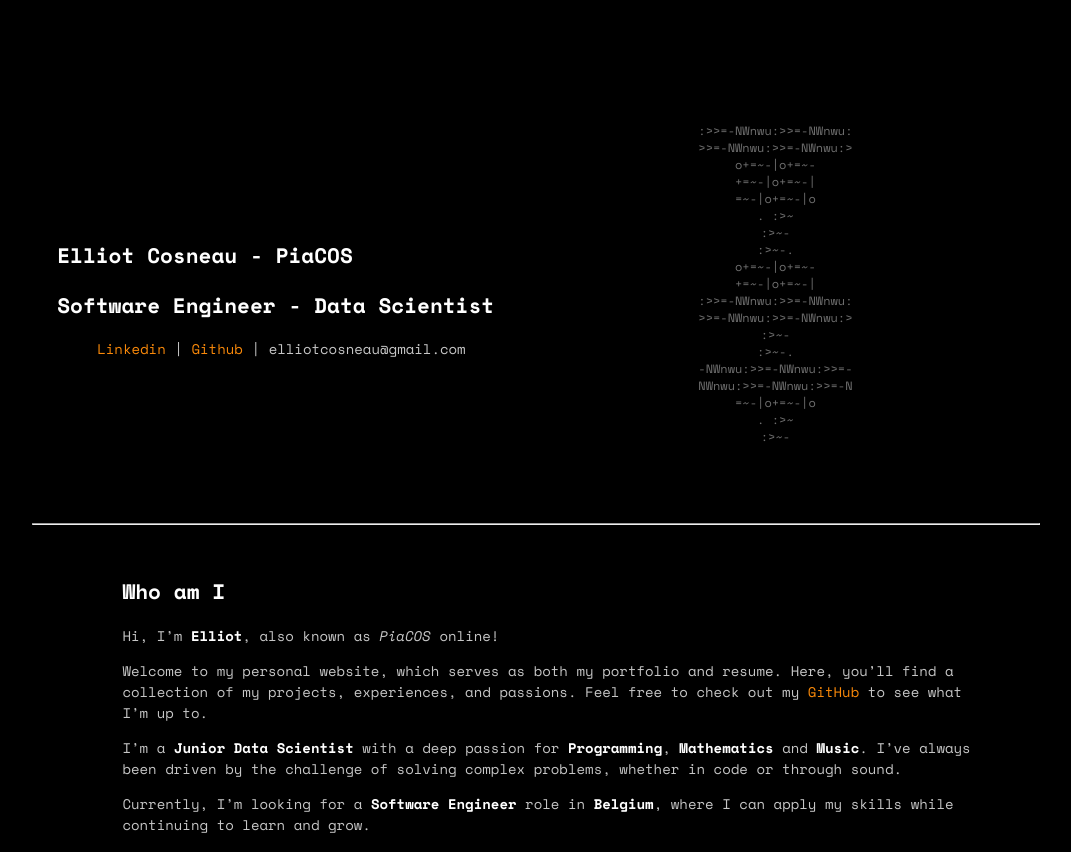
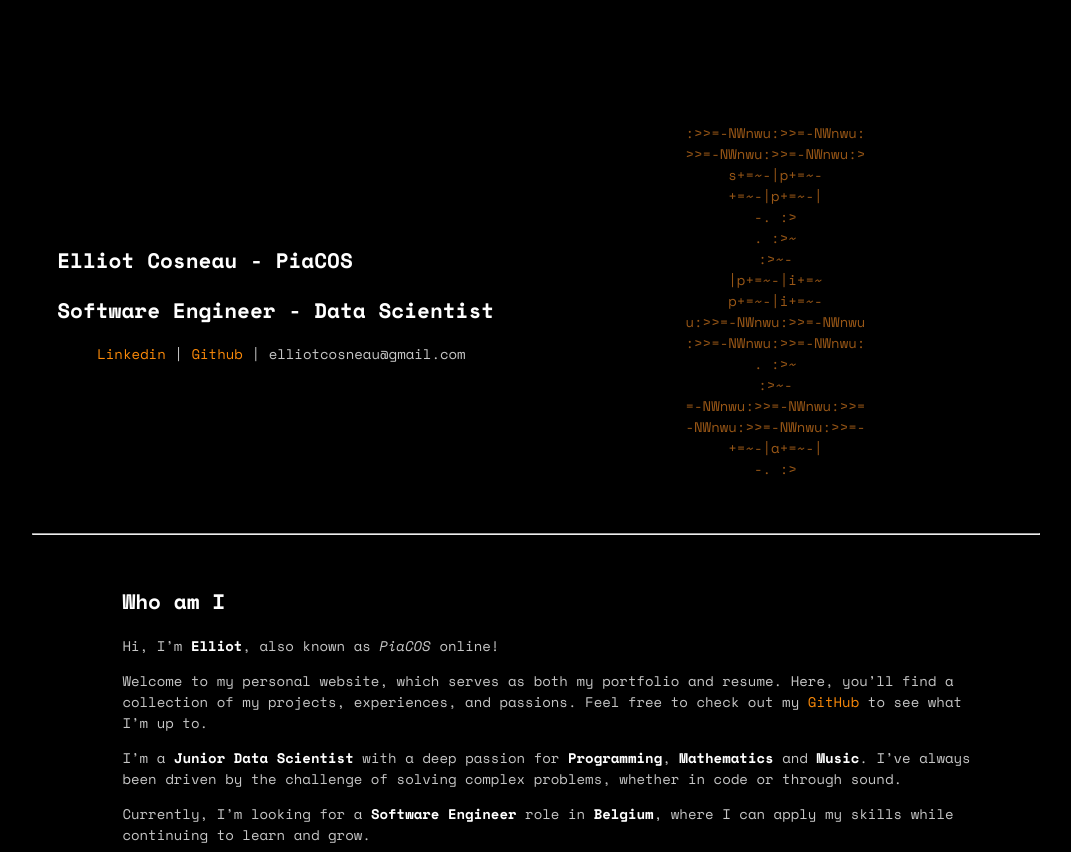
Before and after one commit to PiaCOS/website, a plain HTML site: page index.html in a window 1280 px wide. Shown: the top 852 px of the page, without its empty margins (104-1175 px from the left). Drawn offline with nearby package versions, Linux system fonts and the light colour scheme.

Commit message:
feat: fmt and color changes

```diff
--- a/js/main.js
+++ b/js/main.js
@@ -1,45 +1,50 @@
-function generateFrames(elem, padding) {
-    let paddedLength = length - padding*2;
-    let repeated = elem.repeat(Math.ceil(length / elem.length) + 1)
+function generateFrames(seed, paddingLength) {
+    let paddedLength = BOX_LENGTH - 2*paddingLength;
+    let repeatCount = Math.ceil(BOX_LENGTH / seed.length) + 1;
+    let repeatedSeed = seed.repeat(repeatCount);
+
+    let padding = " ".repeat(paddingLength);
     let frames = []
 
-    for (let i = 0; i < elem.length; i++) {
-        let lineRepeat = repeated.slice(i, i+paddedLength);
-        let spaces = " ".repeat(padding);
-        frames.push(spaces + lineRepeat + spaces + "\n");
+    for (let i = 0; i < seed.length; i++) {
+        let trimed = repeatedSeed.slice(i, i + paddedLength);
+        frames.push(`${padding}${trimed}${padding}\n`);
     }
     return frames
 }
 
-const length = 29;
+const BOX_LENGTH = 29;
 
-let index = 0;
-let elements = [
+const ELEMENTS = [
     generateFrames("NWnwu:>>=-", 4),
-    generateFrames("|o+=~-", 9),
+    generateFrames("|p+=~-|i+=~-|a+=~-|c+=~-|o+=~-|s+=~-", 9),
     generateFrames(":>~-. ", 12),
-    generateFrames("@NGDx+*>=~~-.", 0),
 ]
-let texts = [
+const PATTERN = [
     0, 0,
-    1, 1, 1,
+    1, 1,
     2, 2, 2,
     1, 1,
     0, 0,
     2, 2,
     0, 0,
     1,
-    2, 2,
+    2,
 ];
 
-function updateText() {
-    let frame = "";
-    for (let i = 0; i < texts.length; i++) {
-        element = elements[texts[i]];
-        frame = frame + element[(index+i) % element.length]
-    }
-    document.getElementById("towerBox").innerText = frame;
-    index = index + 1;
+function createUpdater() {
+    let index = 0;
+
+    return function() {
+        let frame = "";
+        for (let i = 0; i < PATTERN.length; i++) {
+            element = ELEMENTS[PATTERN[i]];
+            frame += element[(index + i) % element.length]
+        }
+        document.getElementById("towerBox").innerText = frame;
+        index ++;
+    };
 }
 
+const updateText = createUpdater();
 setInterval(updateText, 75);
--- a/styles.css
+++ b/styles.css
@@ -22,10 +22,11 @@ body {
 
 .box {
     width: 400px;
-    height: 350px;
+    height: 360px;
     font-family: "Space Mono";
-    font-size: 12px;
-    color: rgb(112, 112, 112);
+    font-size: 14px;
+    /* color: rgb(123, 123, 123); */
+    color: rgb(153, 87, 22);
     overflow: hidden;
     white-space: pre-line;
     text-align: center;
```
